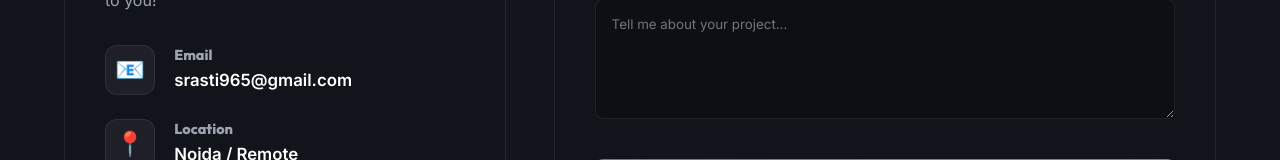
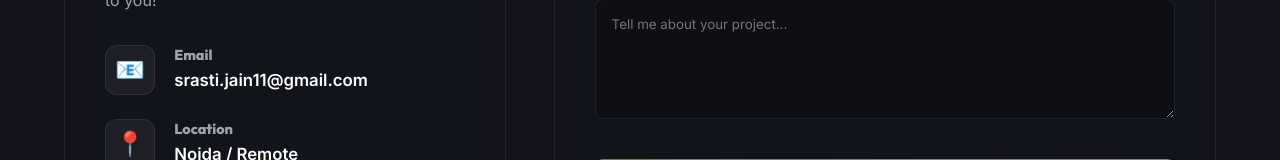
Before and after one commit to Srasti527/Portfolio, a React app in the folder frontend/: page / in a window 1280 px wide. Shown: the part 3592-3752 px from the top of the page. Built offline with nearby package versions, Linux system fonts and the light colour scheme; the HTML template or start-up script is replaced by a standard one.

Commit message:
Updated email in portfolio

```diff
--- a/frontend/src/components/Contact.jsx
+++ b/frontend/src/components/Contact.jsx
@@ -116,7 +116,7 @@ const Contact = () => {
                 <div className="info-icon">📧</div>
                 <div>
                   <h4 className="info-title">Email</h4>
-                  <a href="mailto:srasti965@gmail.com" className="info-desc">srasti965@gmail.com</a>
+                  <a href="mailto:srasti.jain11@gmail.com" className="info-desc">srasti.jain11@gmail.com</a>
                 </div>
               </div>
               <div className="info-item">
```
Also changed, not shown: 1 other file (tests, documents, lock files or other folders).
